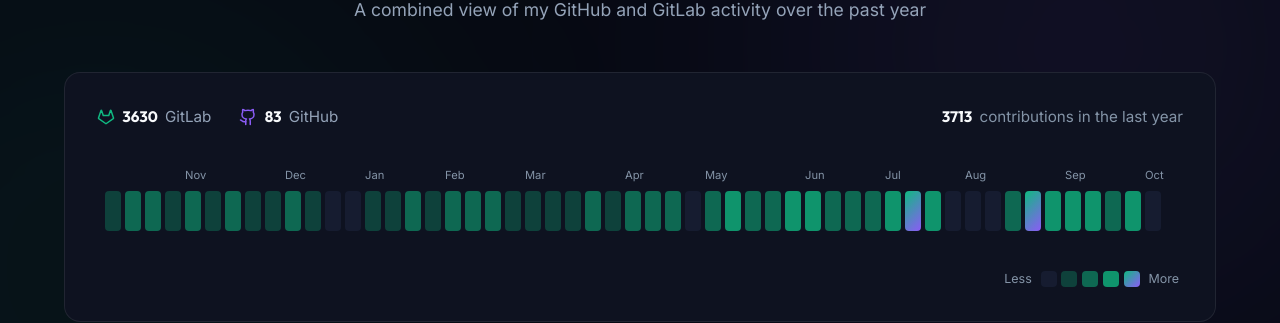
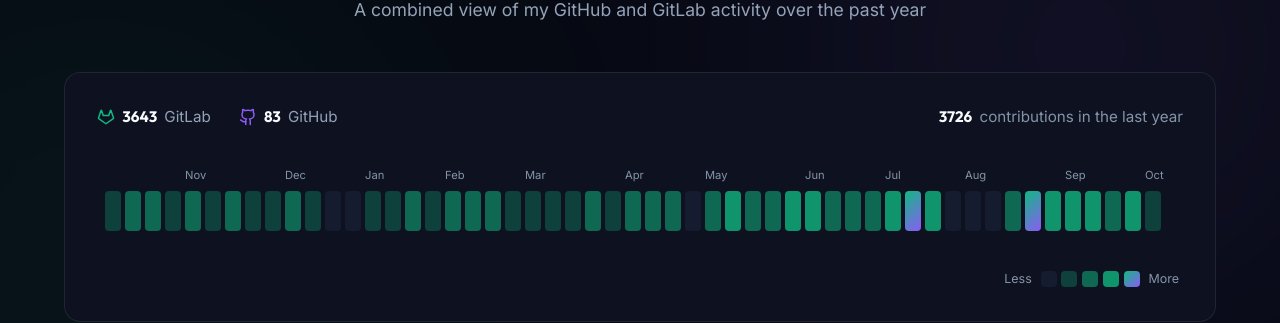
Before and after one commit to NickBourque/NickBourque.github.io, a Jekyll site: the page built from index.html, in a window 1280 px wide and 900 px high, scrolled down 2054 px. Shown: the part 153-476 px from the top of the window. Built offline with Jekyll 4.4.1, drawn with Linux system fonts in a browser that asks for light colours; nearby versions of some CDN libraries.

Commit message:
chore: refresh contributions data

```diff
--- a/_data/contributions.json
+++ b/_data/contributions.json
@@ -1,9 +1,9 @@
 {
-  "generated": "2026-10-04",
+  "generated": "2026-10-05",
   "totals": {
     "github": 83,
-    "gitlab": 3630,
-    "combined": 3713
+    "gitlab": 3643,
+    "combined": 3726
   },
   "max": 214,
   "weeks": [
@@ -427,9 +427,9 @@
       "weekStart": "2026-10-04",
       "monthLabel": "Oct",
       "gh": 0,
-      "gl": 0,
-      "total": 0,
-      "level": 0
+      "gl": 13,
+      "total": 13,
+      "level": 1
     }
   ]
 }
```
